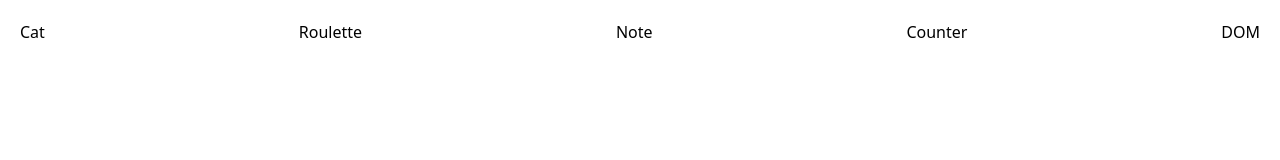
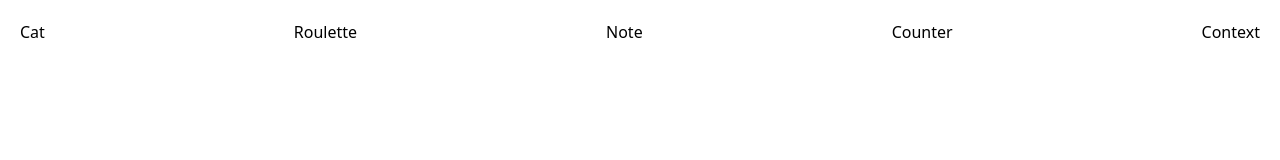
Before and after one commit to j-vaillant/front-apps, a React (Create React App) app: page / in a window 1280 px wide. Shown: the top 160 px of the page. Built offline with nearby package versions, Linux system fonts and the light colour scheme.

Commit message:
rename last app

```diff
--- a/src/App.tsx
+++ b/src/App.tsx
@@ -5,7 +5,7 @@ import Main from "./pages/Main";
 import { createBrowserRouter, RouterProvider } from "react-router-dom";
 import Note from "./components/Note";
 import Counter from "./components/Counter";
-import DOM from "./components/DOM";
+import Context from "./components/ContextDemo";
 
 const router = createBrowserRouter([
   {
@@ -29,8 +29,8 @@ const router = createBrowserRouter([
         element: <Counter />,
       },
       {
-        path: "dom",
-        element: <DOM />,
+        path: "context",
+        element: <Context />,
       },
     ],
   },
--- a/src/components/DOM.tsx
+++ b/src/components/ContextDemo.tsx
@@ -1,7 +1,7 @@
 import Profile from "./Profile";
 import { UserProvider } from "./Context";
 
-const User = () => {
+const ContextDemo = () => {
   return (
     <>
       <UserProvider value={{ name: "User1" }}>
@@ -11,4 +11,4 @@ const User = () => {
   );
 };
 
-export default User;
+export default ContextDemo;
--- a/src/pages/Main.tsx
+++ b/src/pages/Main.tsx
@@ -17,7 +17,7 @@ const Main = () => {
           <Link to="/counter">Counter</Link>
         </li>
         <li>
-          <Link to="/dom">DOM</Link>
+          <Link to="/context">Context</Link>
         </li>
       </nav>
       <Outlet />
```
